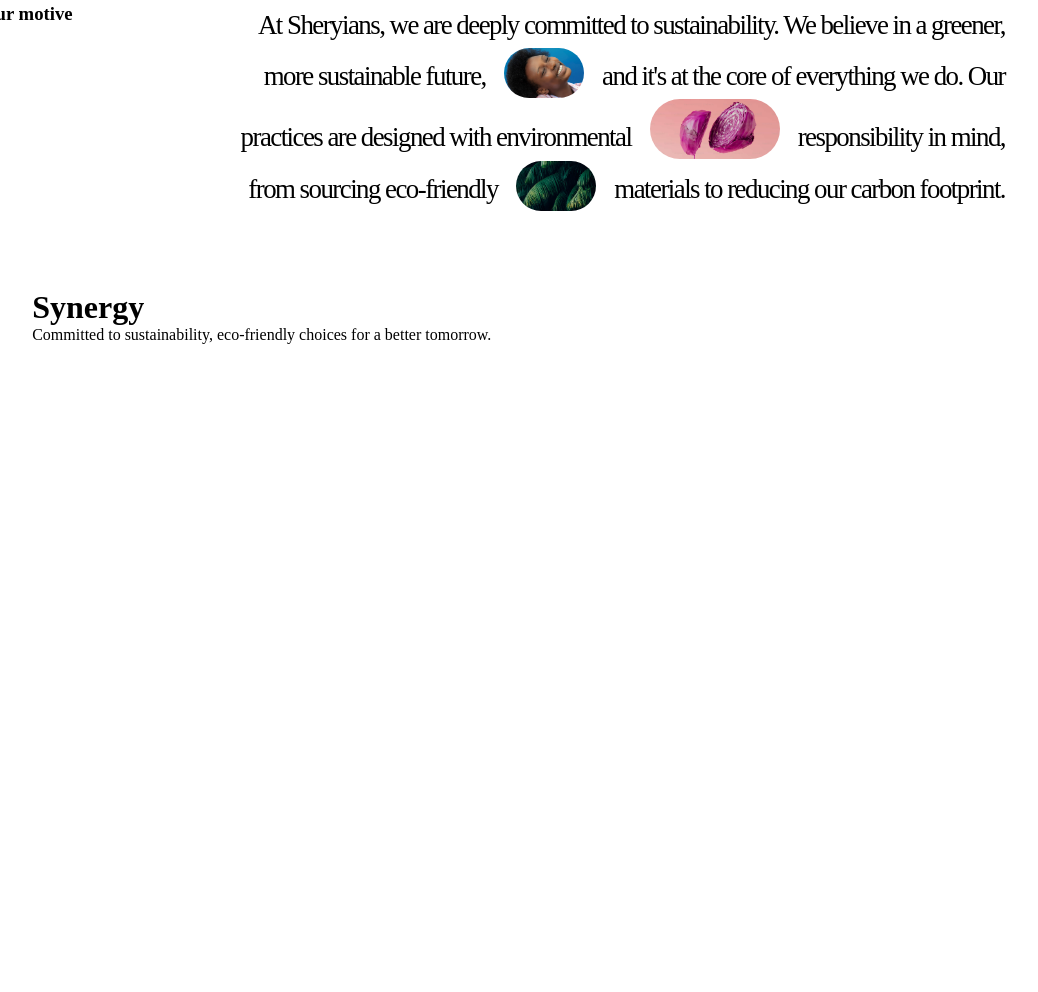
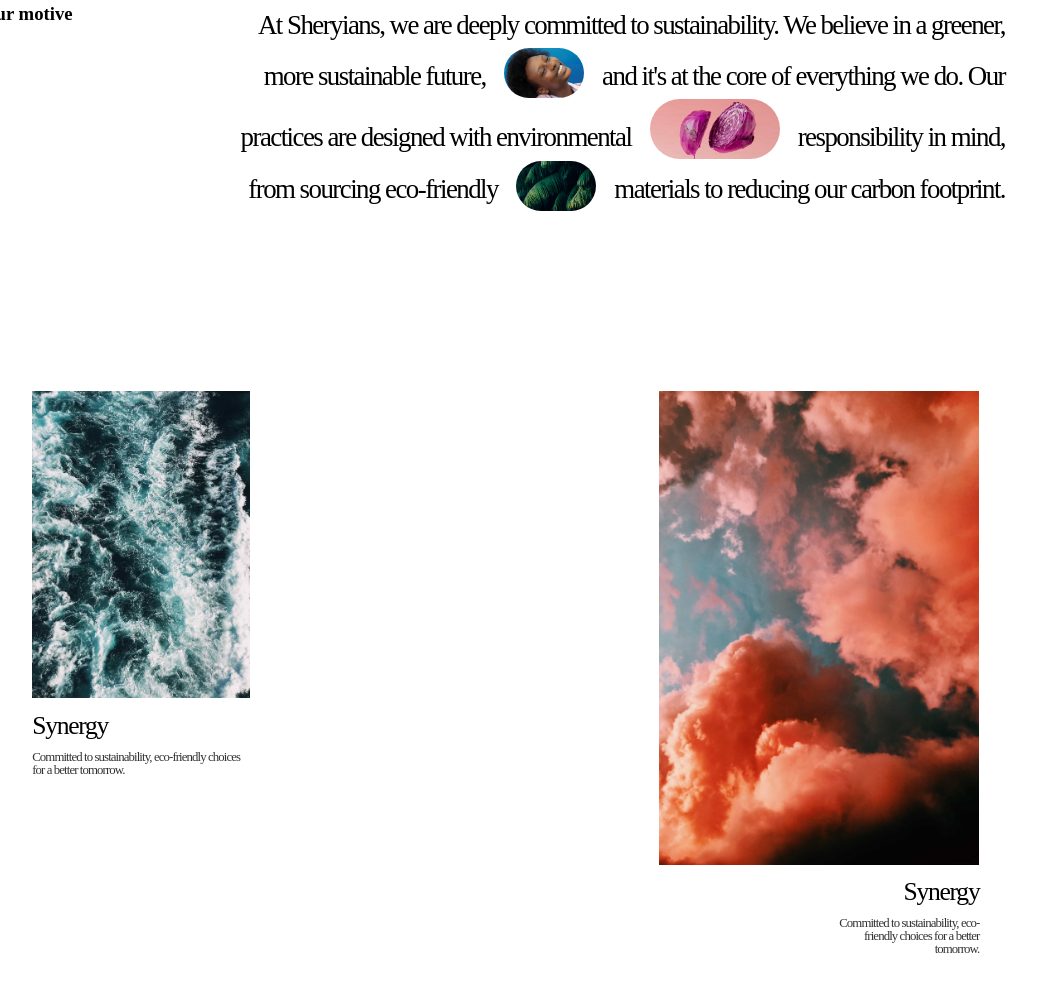
Before and after one commit to shiva-ajay/Epic-Animated-Website, a plain HTML site: page index.html in a window 1280 px wide. Shown: the part 1005-1997 px from the top of the page, without its empty margins (147-1185 px from the left). Before the commit the page ends 1387 px from the top, so only its background shows below. Drawn offline with nearby package versions, Linux system fonts and the light colour scheme.

Commit message:
pictures page

```diff
--- a/index.html
+++ b/index.html
@@ -75,10 +75,21 @@
 
         <div id="pictures">
             <div id="firstpic">
-                <div id="picimg"></div>
+                <div id="picimg">
+                    <img src="./assets/sea.jpg" alt="">
+                </div>
                 <h1>Synergy</h1>
                 <p>Committed to sustainability, eco-friendly choices for a better tomorrow.</p>
             </div>
+
+            <div id="secpic">
+                <div id="picimg">
+                    <img src="./assets/cloud.jpg" alt="">
+                </div>
+                <h1>Synergy</h1>
+                <p>Committed to sustainability, eco-friendly choices for a better tomorrow.</p>
+            </div>
+
         </div>
 
     </div>
--- a/style.css
+++ b/style.css
@@ -183,11 +183,58 @@
 }
 
 #pictures{
+    display: flex;
+    justify-content: space-between;
+    margin-top: 8vw;
     padding: 3vw;
     padding-left: 14vw;
     padding-right: 12vw;
 }
 
+#firstpic{
+    width: 17vw;
+}
+
 #firstpic #picimg{
-    width:
+    width: 100%;
+    height: 24vw;
+    margin-bottom: 1vw;
 }
+
+#picimg img{
+    width: 100%;
+    height: 100%;
+    object-fit: cover;
+}
+
+#firstpic h1, #secpic h1{
+    letter-spacing: -.1vw;
+    font-weight: 100;
+    font-size: 2vw;
+}
+
+#firstpic p, #secpic p{
+    opacity: .8;
+    font-size: 1vw;
+    letter-spacing: -.07vw;
+    line-height: 1;
+    margin-top: 10px;
+}
+
+#secpic{
+    display: flex;
+    flex-direction: column;
+    align-items: end;
+    width: 25vw;
+}
+
+#secpic #picimg{
+    width: 100%;
+    height: 37vw;
+    margin-bottom: 1vw;
+}
+
+#secpic p{
+    width: 50%;
+    text-align: right;
+}
```
